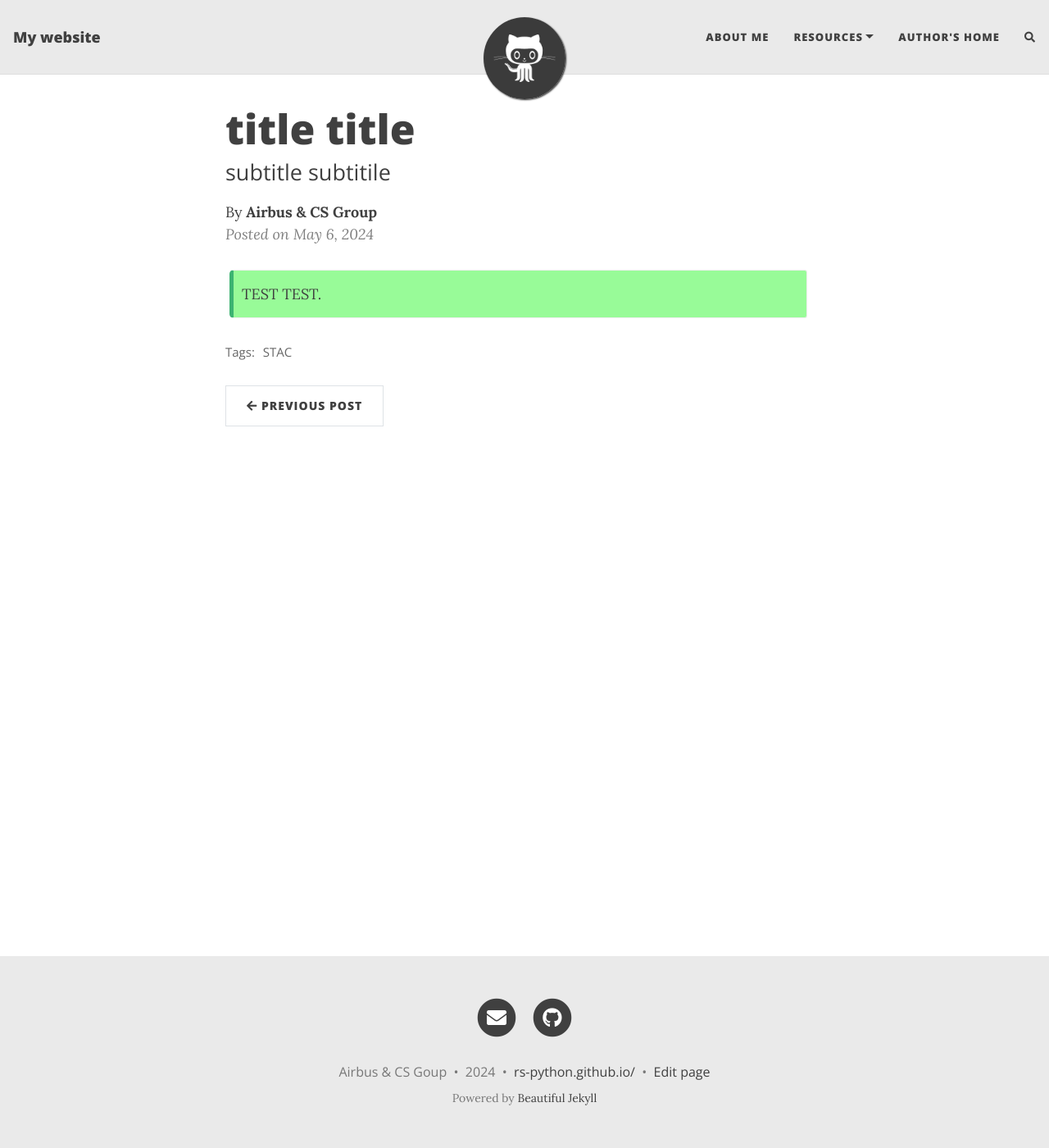
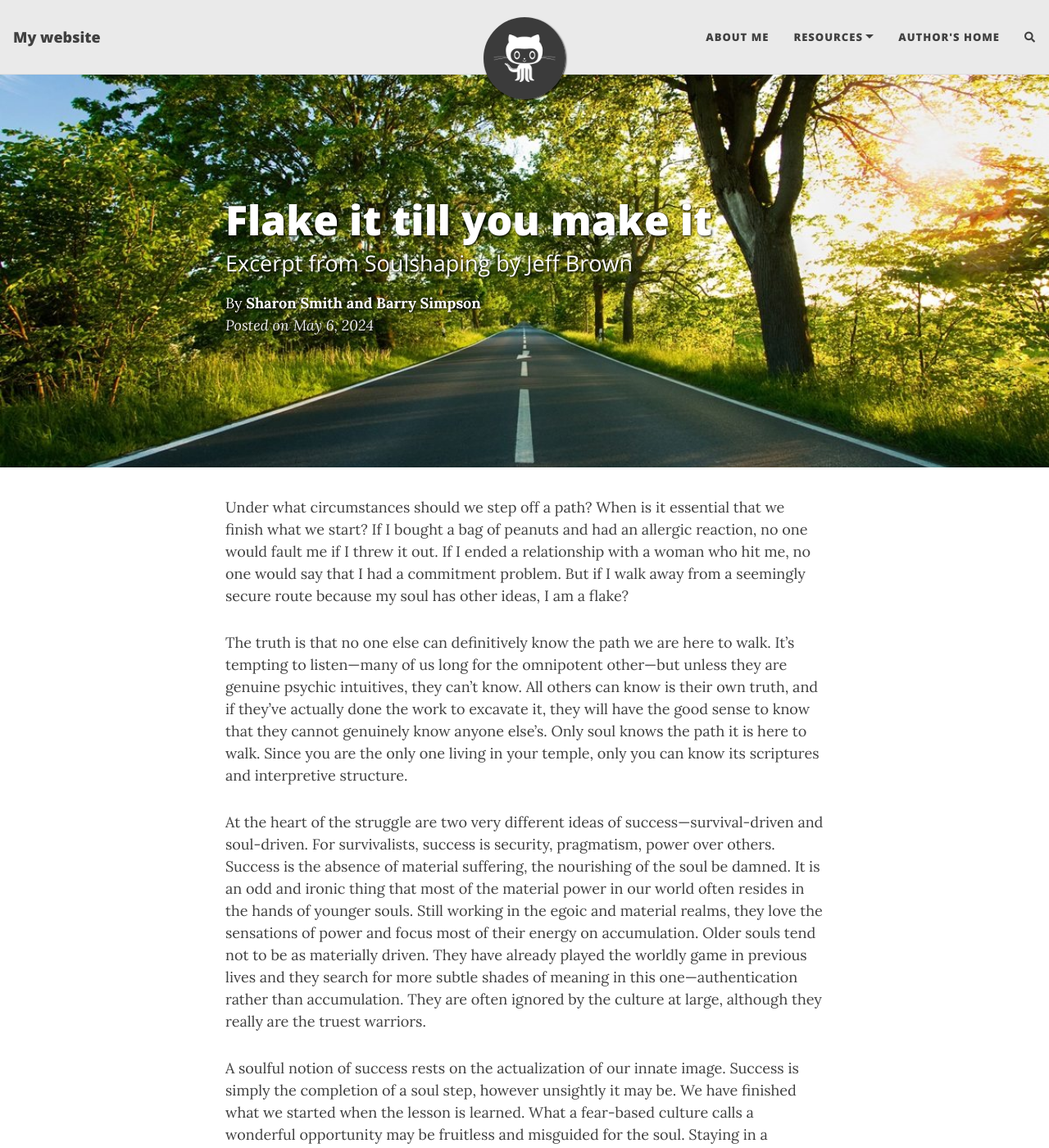
Before and after one commit to RS-PYTHON/RS-PYTHON.github.io, a Jekyll site: the page built from _posts/2024-05-06-first-test.md, in a window 1280 px wide and 1400 px high. Shown: the whole window at 82% size. Built offline with Jekyll 4.4.1, drawn with Linux system fonts in a browser that asks for light colours; nearby versions of some CDN libraries; comment, search, counter and statistics services are not loaded; some of the changed text lies outside the part shown.

Commit message:
Update 2024-05-06-first-test.md

```diff
--- a/_posts/2024-05-06-first-test.md
+++ b/_posts/2024-05-06-first-test.md
@@ -1,14 +1,18 @@
 ---
 layout: post
-title: title title
-subtitle: subtitle subtitile
-gh-repo:
-gh-badge:
-tags: [STAC]
-comments: true
-mathjax: true
-author: Airbus & CS Group
+title: Flake it till you make it
+subtitle: Excerpt from Soulshaping by Jeff Brown
+cover-img: /assets/img/path.jpg
+thumbnail-img: /assets/img/thumb.png
+share-img: /assets/img/path.jpg
+tags: [books, test]
+author: Sharon Smith and Barry Simpson
 ---
 
-{: .box-success}
-TEST TEST.
+Under what circumstances should we step off a path? When is it essential that we finish what we start? If I bought a bag of peanuts and had an allergic reaction, no one would fault me if I threw it out. If I ended a relationship with a woman who hit me, no one would say that I had a commitment problem. But if I walk away from a seemingly secure route because my soul has other ideas, I am a flake?
+
+The truth is that no one else can definitively know the path we are here to walk. It’s tempting to listen—many of us long for the omnipotent other—but unless they are genuine psychic intuitives, they can’t know. All others can know is their own truth, and if they’ve actually done the work to excavate it, they will have the good sense to know that they cannot genuinely know anyone else’s. Only soul knows the path it is here to walk. Since you are the only one living in your temple, only you can know its scriptures and interpretive structure.
+
+At the heart of the struggle are two very different ideas of success—survival-driven and soul-driven. For survivalists, success is security, pragmatism, power over others. Success is the absence of material suffering, the nourishing of the soul be damned. It is an odd and ironic thing that most of the material power in our world often resides in the hands of younger souls. Still working in the egoic and material realms, they love the sensations of power and focus most of their energy on accumulation. Older souls tend not to be as materially driven. They have already played the worldly game in previous lives and they search for more subtle shades of meaning in this one—authentication rather than accumulation. They are often ignored by the culture at large, although they really are the truest warriors.
+
+A soulful notion of success rests on the actualization of our innate image. Success is simply the completion of a soul step, however unsightly it may be. We have finished what we started when the lesson is learned. What a fear-based culture calls a wonderful opportunity may be fruitless and misguided for the soul. Staying in a passionless relationship may satisfy our need for comfort, but it may stifle the soul. Becoming a famous lawyer is only worthwhile if the soul demands it. It is an essential failure if you are called to be a monastic this time around. If you need to explore and abandon ten careers in order to stretch your soul toward its innate image, then so be it. Flake it till you make it.
```
